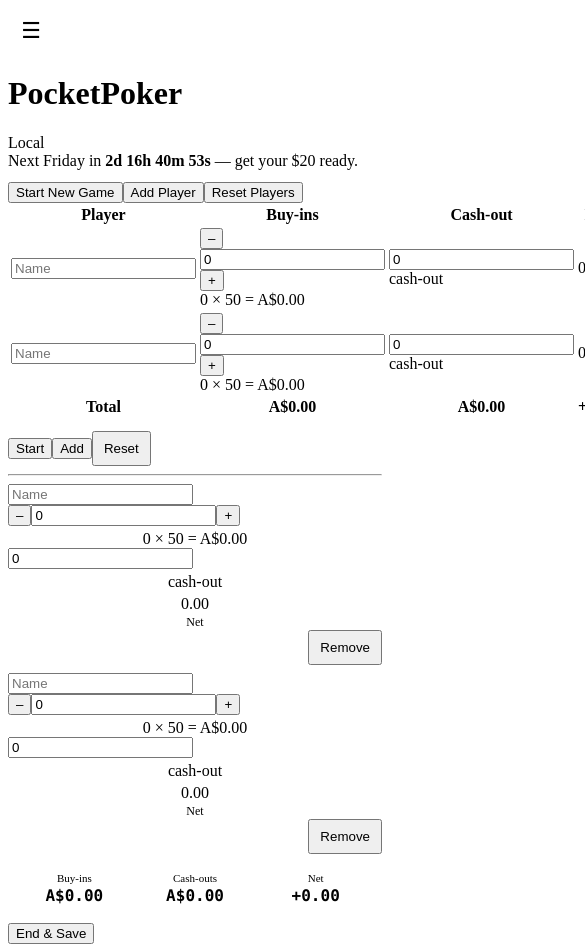
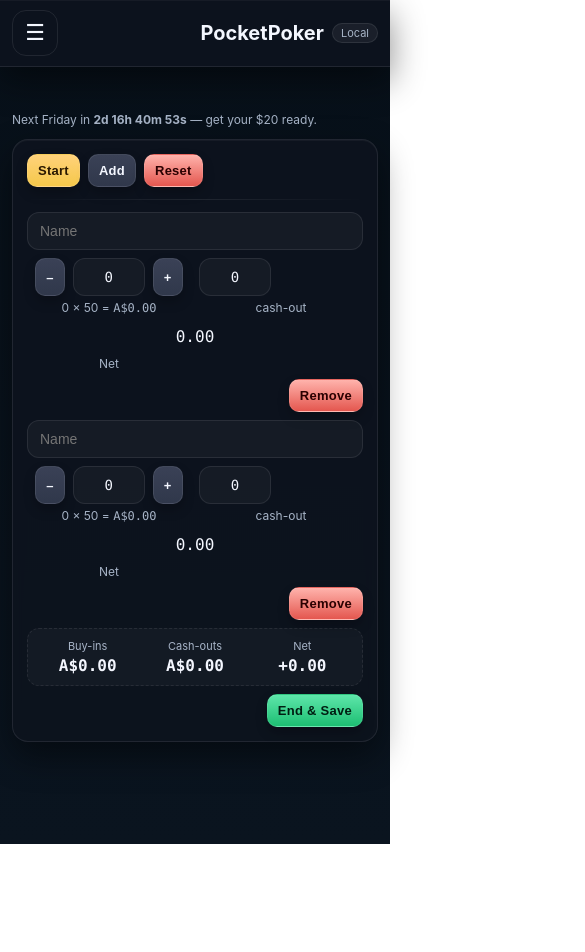
Before and after one commit to Parzival-0x9/pocketpoker, a React (Vite) app: page / in a window 390 px wide. Shown: the top 952 px of the page, 585 px wide, since content can reach past the window. After the commit the page ends 844 px from the top, so only its background shows below. Built offline with nearby package versions, Linux system fonts and the light colour scheme.

Commit message:
ui(mobile): compact rows, larger hamburger, Net totals; flat imports

```diff
--- a/App.jsx
+++ b/App.jsx
@@ -1,5 +1,4 @@
 
-// Tweaks for phone experience: bigger hamburger, 'Net' label per player, and a Totals bar showing Net.
 import React, { useMemo, useState, useEffect } from "react";
 import PlayerRow from "./PlayerRow.jsx";
 import { aud, sum, round2, settle, nextFridayISO, toCSV } from "./calc.js";
@@ -25,37 +24,112 @@
   const [perHeadAmount,setPerHeadAmount]=useState(DEFAULT_PERHEAD);
   const [history,setHistory]=useState([]);
   const [started,setStarted]=useState(false);
-  const [theme,setTheme]=useState(()=>localStorage.getItem(THEME) || "dark");
-  const [felt,setFelt]=useState(()=>localStorage.getItem(FELT) || "emerald");
+  const [overrideMismatch,setOverrideMismatch]=useState(false);
   const [tab, setTab] = useState(()=> localStorage.getItem('pp_tab') || 'game');
   const [drawerOpen, setDrawerOpen] = useState(false);
+  useEffect(()=>{ localStorage.setItem('pp_tab', tab); }, [tab]);
 
-  useEffect(()=>{ localStorage.setItem('pp_tab', tab); }, [tab]);
-  useEffect(()=>{ const s=load(); if(s){ setPlayers(s.players?.length?s.players:[blank(),blank()]); setBuyInAmount(s.buyInAmount ?? DEFAULT_BUYIN); setApplyPerHead(!!s.applyPerHead); setPerHeadAmount(s.perHeadAmount ?? DEFAULT_PERHEAD); setHistory(s.history ?? []); setStarted(!!s.started);} },[]);
-  useEffect(()=>{ save({players,buyInAmount,applyPerHead,perHeadAmount,history,started}) }, [players,buyInAmount,applyPerHead,perHeadAmount,history,started]);
-  useEffect(()=>{ document.documentElement.setAttribute('data-theme', 'dark'); }, []); // keep dark for consistency
+  useEffect(()=>{ const s=load();
+    if(s){ setPlayers(s.players?.length?s.players:[blank(),blank()]);
+      setBuyInAmount(s.buyInAmount ?? DEFAULT_BUYIN);
+      setApplyPerHead(!!s.applyPerHead);
+      setPerHeadAmount(s.perHeadAmount ?? DEFAULT_PERHEAD);
+      setHistory(s.history ?? []); setStarted(!!s.started); }
+  },[]);
+  useEffect(()=>{ save({players,buyInAmount,applyPerHead,perHeadAmount,history,started}) },
+    [players,buyInAmount,applyPerHead,perHeadAmount,history,started]);
 
   const {days,hrs,mins,secs} = useCountdownToFriday();
 
   const totals=useMemo(()=>{
     const base=players.map(p=>({...p, buyInTotal:round2(p.buyIns*buyInAmount), baseCash:p.cashOut }));
     const withNet=base.map(p=>({...p, net: round2(p.baseCash - p.buyIns*buyInAmount)}));
-    const buyInSum = round2(sum(withNet.map(p=> p.buyInTotal)));
-    const cashSum = round2(sum(withNet.map(p=> p.baseCash)));
-    const diff = round2(cashSum - buyInSum);
-    return { list: withNet, buyInSum, cashSum, diff };
-  }, [players, buyInAmount]);
+    const top=[...withNet].sort((a,b)=>b.net-a.net)[0];
+    let adjusted=withNet.map(p=>({...p, prize:0, cashOutAdj:round2(p.baseCash), netAdj: round2(p.baseCash - p.buyIns*buyInAmount)}));
 
-  const updatePlayer = (u)=> setPlayers(ps=> u?._remove ? ps.filter(p=>p.id!==u.id) : ps.map(p=>p.id===u.id?u:p));
+    if (applyPerHead && top) {
+      const heads = Math.max(0, players.length - 1);
+      adjusted = withNet.map(p=>{
+        if (p.id === top.id) {
+          const cash = round2(p.baseCash + perHeadAmount * heads);
+          return { ...p, prize: perHeadAmount*heads, cashOutAdj: cash, netAdj: round2(cash - p.buyIns*buyInAmount) };
+        } else {
+          const cash = round2(p.baseCash - perHeadAmount);
+          return { ...p, prize: -perHeadAmount, cashOutAdj: cash, netAdj: round2(cash - p.buyIns*buyInAmount) };
+        }
+      });
+    }
+
+    const buyInSum = round2(sum(adjusted.map(p=> p.buyInTotal)));
+    const cashAdjSum = round2(sum(adjusted.map(p=> p.cashOutAdj)));
+    const diff = round2(cashAdjSum - buyInSum);
+    const sorted = [...adjusted].sort((a,b)=>b.net-a.net);
+    const winner = sorted.length ? sorted[0] : null;
+    const perHeadPayers = winner ? adjusted.filter(p=>p.id!==winner.id).map(p=>p.name||"Player") : [];
+    return { adjusted, top, buyInSum, cashAdjSum, diff, winner, perHeadPayers };
+  }, [players, buyInAmount, applyPerHead, perHeadAmount]);
+
+  function updatePlayer(u){ setPlayers(ps=> u?._remove ? ps.filter(p=>p.id!==u.id) : ps.map(p=>p.id===u.id?u:p)); }
   const addPlayer=()=>setPlayers(ps=>[...ps,blank()]);
-  const startGame=()=>{ setPlayers(ps=>ps.map(p=>({ ...p, buyIns:0, cashOut:0 }))); setStarted(true); };
-  const resetGame=()=>{ setPlayers([blank(),blank()]); setStarted(false); };
+  const startGame=()=>{ setPlayers(ps=>ps.map(p=>({ ...p, buyIns:0, cashOut:0 }))); setStarted(true); setOverrideMismatch(false); };
+  const resetGame=()=>{ setPlayers([blank(),blank()]); setStarted(false); setOverrideMismatch(false); };
+  function autoBalance(){ const {top,diff}=totals; if(!top||Math.abs(diff)<0.01) return; setPlayers(ps=>ps.map(p=>p.id===top.id?{...p,cashOut:round2(p.cashOut - diff)}:p)); }
 
-  const tabs=[
-    {id:'game',label:'Game'},
-    {id:'history',label:'History'}
-  ];
+  function saveGameToHistory(){
+    const stamp = new Date().toISOString();
+    const g={ id:uid(), stamp,
+      settings:{buyInAmount, perHead: applyPerHead ? perHeadAmount : 0},
+      players: totals.adjusted.map(p=>({name:p.name||"Player",buyIns:p.buyIns,buyInTotal:p.buyInTotal,cashOut:p.cashOutAdj,prize:p.prize,net:p.netAdj})),
+      totals:{buyIns:totals.buyInSum,cashOuts:totals.cashAdjSum,diff:totals.diff},
+    };
+    setHistory(h=>[g,...h]);
+  }
 
+  /* --- Desktop section --- */
+  const GameSectionDesktop = () => (
+    <div className="surface table-desktop" style={{marginTop:12}}>
+      <div className="header">
+        <div className="toolbar">
+          <button className="btn primary" onClick={startGame}>Start New Game</button>
+          <button className="btn secondary" onClick={addPlayer}>Add Player</button>
+          <button className="btn danger" onClick={resetGame}>Reset Players</button>
+        </div>
+        <div className="toolbar">
+          <label className="inline">Buy-in (A$)
+            <input className="small mono" type="number" min="1" step="1" value={buyInAmount} onChange={e=>setBuyInAmount(Math.max(1,parseFloat(e.target.value||50)))} />
+          </label>
+          <label className="inline">
+            <input type="checkbox" checked={applyPerHead} onChange={e=>setApplyPerHead(e.target.checked)} /> Winner gets A$
+          </label>
+          <input className="small mono" type="number" min="0" step="1" value={perHeadAmount} onChange={e=>setPerHeadAmount(Math.max(0,parseFloat(e.target.value||0)))} />
+          <span className="meta">from each other player</span>
+        </div>
+      </div>
+
+      <div className="table-wrapper">
+        <table className="table">
+          <thead><tr><th>Player</th><th className="center">Buy-ins</th><th className="center">Cash-out</th><th className="center">Net</th><th className="center">Actions</th></tr></thead>
+          <tbody>
+            {players.map(p => (<PlayerRow key={p.id} p={p} onChange={updatePlayer} buyInAmount={buyInAmount} />))}
+          </tbody>
+          <tfoot><tr>
+            <th>Total</th>
+            <th className="center mono">A${totals.buyInSum.toFixed(2)}</th>
+            <th className="center mono">A${totals.cashAdjSum.toFixed(2)}</th>
+            <th className="center mono">{totals.diff.toFixed(2)}</th>
+            <th></th>
+          </tr></tfoot>
+        </table>
+      </div>
+
+      <div className="toolbar" style={{justifyContent:'flex-end', marginTop:10}}>
+        <button className="btn success" onClick={saveGameToHistory} disabled={Math.abs(totals.diff) > 0.01 && !overrideMismatch}>End Game & Save</button>
+        <button className="btn secondary" onClick={autoBalance}>Auto-Balance</button>
+      </div>
+    </div>
+  );
+
+  /* --- Phone section --- */
   const GameSectionMobile = () => (
     <div className="surface player-card" style={{marginTop:12}}>
       <div className="toolbar">
@@ -85,39 +159,14 @@
         </div>
       ))}
 
-      {/* Totals bar including Net (diff) */}
       <div className="totals-bar">
         <div className="item"><span className="label">Buy-ins</span><span className="value">A${totals.buyInSum.toFixed(2)}</span></div>
-        <div className="item"><span className="label">Cash-outs</span><span className="value">A${totals.cashSum.toFixed(2)}</span></div>
+        <div className="item"><span className="label">Cash-outs</span><span className="value">A${totals.cashAdjSum.toFixed(2)}</span></div>
         <div className="item"><span className="label">Net</span><span className="value">{totals.diff>=0?'+':''}{totals.diff.toFixed(2)}</span></div>
       </div>
 
       <div className="toolbar" style={{justifyContent:'flex-end', marginTop:8}}>
-        <button className="btn success">End & Save</button>
-      </div>
-    </div>
-  );
-
-  const GameSectionDesktop = () => (
-    <div className="surface table-desktop" style={{marginTop:12}}>
-      <div className="toolbar">
-        <button className="btn primary" onClick={startGame}>Start New Game</button>
-        <button className="btn secondary" onClick={addPlayer}>Add Player</button>
-        <button className="btn danger" onClick={resetGame}>Reset Players</button>
-      </div>
-      {/* keep desktop table from your existing version via PlayerRow */}
-      <div className="table-wrapper">
-        <table className="table">
-          <thead><tr><th>Player</th><th className="center">Buy-ins</th><th className="center">Cash-out</th><th className="center">Net</th><th className="center">Actions</th></tr></thead>
-          <tbody>{players.map(p => (<PlayerRow key={p.id} p={p} onChange={updatePlayer} buyInAmount={buyInAmount} />))}</tbody>
-          <tfoot><tr>
-            <th>Total</th>
-            <th className="center mono">A${totals.buyInSum.toFixed(2)}</th>
-            <th className="center mono">A${totals.cashSum.toFixed(2)}</th>
-            <th className="center mono">{totals.diff>=0?'+':''}{totals.diff.toFixed(2)}</th>
-            <th></th>
-          </tr></tfoot>
-        </table>
+        <button className="btn success" onClick={saveGameToHistory} disabled={Math.abs(totals.diff) > 0.01 && !overrideMismatch}>End & Save</button>
       </div>
     </div>
   );
--- a/PlayerRow.jsx
+++ b/PlayerRow.jsx
@@ -1,7 +1,5 @@
 
 import React from "react";
-
-// Desktop table row only; mobile uses card layout defined in App.jsx
 export default function PlayerRow({ p, onChange, buyInAmount }){
   const update = (patch) => onChange({ ...p, ...patch });
   const remove = () => onChange({ ...p, _remove: true });
--- a/calc.js
+++ b/calc.js
@@ -2,10 +2,7 @@
 export const aud = (n)=>`A$${Number(n).toFixed(2)}`;
 export const sum = (arr)=>arr.reduce((a,b)=>a+Number(b||0),0);
 export const round2 = (n)=>Math.round(Number(n)*100)/100;
-
-// simple settle stub (replace with real algorithm if you had one before)
 export function settle(players){ return []; }
-
 export function nextFridayISO(fromISO){
   const d = fromISO ? new Date(fromISO) : new Date();
   const day = d.getDay();
@@ -13,5 +10,4 @@
   const due = new Date(d.getFullYear(), d.getMonth(), d.getDate()+diff, 17, 0, 0);
   return due.toISOString();
 }
-
 export const toCSV = (rows)=> rows.map(r=> r.map(x=> `"${String(x).replace(/"/g,'""')}"`).join(",")).join("\n");
--- a/styles.css
+++ b/styles.css
@@ -1,57 +1,87 @@
 
-/* --- tweaks only; merge-safe --- */
+:root {
+  --bg: #071019; --bg-2: #0a141f; --card: rgba(13,19,30,.95); --border: rgba(255,255,255,.085);
+  --text: #F4F7FF; --muted: #a7b4c7;
+  --gold-1: #ffd27a; --gold-2: #f5c84b;
+  --emerald-2: #1dbf73; --slate-2: #8994a9; --crimson-2: #e4574f;
+  --shadow: 0 14px 34px rgba(0,0,0,.45), inset 0 1px 0 rgba(255,255,255,.04);
+}
+*{box-sizing:border-box}
+html,body,#root{height:100%}
+body{
+  margin:0;font-family:Inter,ui-sans-serif,system-ui,-apple-system,'Segoe UI',Roboto,Arial;
+  color:var(--text);
+  background: linear-gradient(180deg,var(--bg) 0%,var(--bg-2) 100%);
+  padding-top: env(safe-area-inset-top);
+}
+.container{max-width:1120px;margin:0 auto;padding:64px 18px 80px}
+@media (max-width:900px){ .container{padding:56px 12px 72px} }
+
+/* Surfaces, text */
+.surface{background:var(--card);border:1px solid var(--border);border-radius:16px;padding:14px;box-shadow:var(--shadow);backdrop-filter:blur(6px)}
+.header{display:flex;justify-content:space-between;gap:10px;align-items:center;margin-bottom:10px}
+.toolbar{display:flex;gap:8px;flex-wrap:wrap}
+.badge{padding:2px 8px;border:1px solid var(--border);background:rgba(255,255,255,.06);border-radius:999px;font-size:11px;color:var(--muted)}
+.meta{color:var(--muted);font-size:12px}
+hr.hair{border:none;height:1px;background:linear-gradient(90deg,transparent,var(--border),transparent);margin:12px 0}
+.mono{font-family:'JetBrains Mono',ui-monospace,Menlo,Consolas}
+
+/* Buttons */
+.btn{
+  appearance:none;border:1px solid var(--border);cursor:pointer;
+  color:var(--text);padding:9px 12px;border-radius:12px;font-weight:800;letter-spacing:.02em;
+  background: linear-gradient(180deg, rgba(255,255,255,.12), rgba(255,255,255,.04));
+  box-shadow: 0 6px 12px rgba(0,0,0,.22);
+}
+.btn.primary{background:linear-gradient(180deg,var(--gold-1),var(--gold-2)); color:#2a1800}
+.btn.secondary{background:linear-gradient(180deg,#3a4156,#30384b)}
+.btn.success{background:linear-gradient(180deg,#5ee6aa,var(--emerald-2)); color:#001e12}
+.btn.danger{background:linear-gradient(180deg,#ffb3ac,var(--crimson-2)); color:#2a0000}
+@media (max-width:900px){ .btn{padding:8px 10px; font-size:13px; border-radius:10px} }
+
+/* Inputs */
+label.inline{display:inline-flex;align-items:center;gap:8px}
+input[type="text"],input[type="number"]{background:rgba(255,255,255,.04);color:var(--text);border:1px solid var(--border);border-radius:12px;padding:10px 12px;font-size:14px;min-width:0}
+input[type="number"].small{width:84px;text-align:center}
+input[type="text"].name{width:200px}
+@media (max-width:900px){ input[type="number"].small{width:72px} input[type="text"].name{width:100%} }
+input[type=number]::-webkit-outer-spin-button,input[type=number]::-webkit-inner-spin-button{-webkit-appearance:none;margin:0}
+input[type=number]{-moz-appearance:textfield}
+
+/* Tables (desktop) */
+.table-wrapper{width:100%;overflow-x:auto;-webkit-overflow-scrolling:touch}
+.table{width:100%;border-collapse:collapse;min-width:680px}
+.table th,.table td{padding:9px;border-bottom:1px dashed var(--border)}
+.table th{text-align:left;color:var(--muted);font-weight:800;letter-spacing:.04em;text-transform:uppercase;font-size:12px}
+.center{text-align:center}
+
+/* Topbar + hamburger */
+.topbar {
+  position:fixed; top:0; left:0; right:0;
+  display:flex; align-items:center; justify-content:space-between; gap:10px;
+  padding:10px 12px; background:var(--card); border-bottom:1px solid var(--border); box-shadow:var(--shadow); z-index:20;
+}
 .hamburger {
-  appearance:none;
-  background:transparent;
-  border:1px solid var(--border);
-  border-radius:14px;
-  padding:12px;              /* bigger touch target */
-  font-size:22px;            /* bigger icon */
-  line-height:1;
-  width:46px; height:46px;   /* explicit size for easier tap */
-  display:flex; align-items:center; justify-content:center;
-  color:var(--text);
+  appearance:none; background:transparent; border:1px solid var(--border);
+  border-radius:14px; padding:12px; font-size:22px; line-height:1;
+  width:46px; height:46px; display:flex; align-items:center; justify-content:center; color:var(--text);
 }
-@media (min-width:900px){
-  .hamburger { display:none; }
-}
+.brand { display:flex; align-items:center; gap:8px }
+.brand h1 { font-size:20px; margin:0 }
+.spacer { height:56px }
+@media (min-width:900px){ .spacer{height:72px} .brand h1{font-size:28px} }
 
-/* Net label under each card row on phones */
-.player-card .net-label {
-  display:block;
-  font-size:12px;
-  color:var(--muted);
-  text-align:center;
-  margin-top:2px;
-}
+/* Desktop vs phone render */
+.player-card{display:none}
+@media (max-width:900px){ .table-desktop{display:none} .player-card{display:block} }
 
-/* Totals bar on phone */
-.player-card .totals-bar {
-  display:flex;
-  justify-content:space-between;
-  gap:12px;
-  padding:10px 12px;
-  border:1px dashed var(--border);
-  border-radius:12px;
-  margin-top:8px;
-  background:rgba(255,255,255,.03);
-}
-.player-card .totals-bar .item {
-  flex:1;
-  text-align:center;
-}
-.player-card .totals-bar .item .label {
-  display:block;
-  font-size:11px;
-  color:var(--muted);
-  margin-bottom:2px;
-}
-.player-card .totals-bar .item .value {
-  font-family:'JetBrains Mono', ui-monospace, Menlo, Consolas, monospace;
-  font-weight:800;
-}
+/* Phone player row */
+.player-row{display:grid;grid-template-columns:1fr 1fr;gap:8px;align-items:center}
+.player-row .full{grid-column:1/-1}
+.player-row .net-label{display:block;font-size:12px;color:var(--muted);text-align:center;margin-top:2px}
 
-/* Smaller Remove button on phone so it doesn't dominate */
-@media (max-width:900px){
-  .player-card .btn.danger{ padding:8px 10px; }
-}
+/* Totals on phone */
+.totals-bar{display:flex;justify-content:space-between;gap:12px;padding:10px 12px;border:1px dashed var(--border);border-radius:12px;margin-top:8px;background:rgba(255,255,255,.03)}
+.totals-bar .item{flex:1;text-align:center}
+.totals-bar .item .label{display:block;font-size:11px;color:var(--muted);margin-bottom:2px}
+.totals-bar .item .value{font-family:'JetBrains Mono',ui-monospace,Menlo,Consolas;font-weight:800}
```
